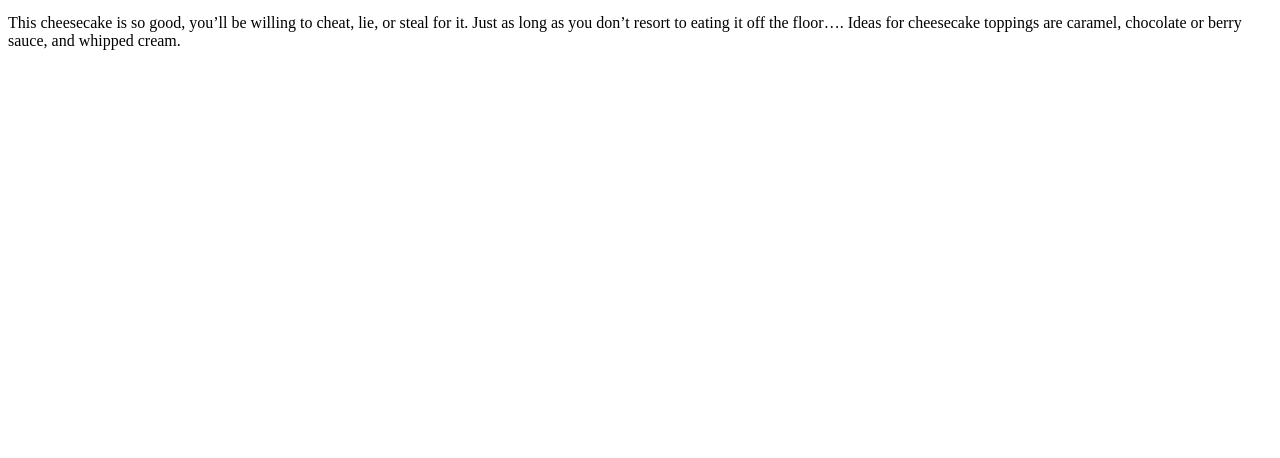
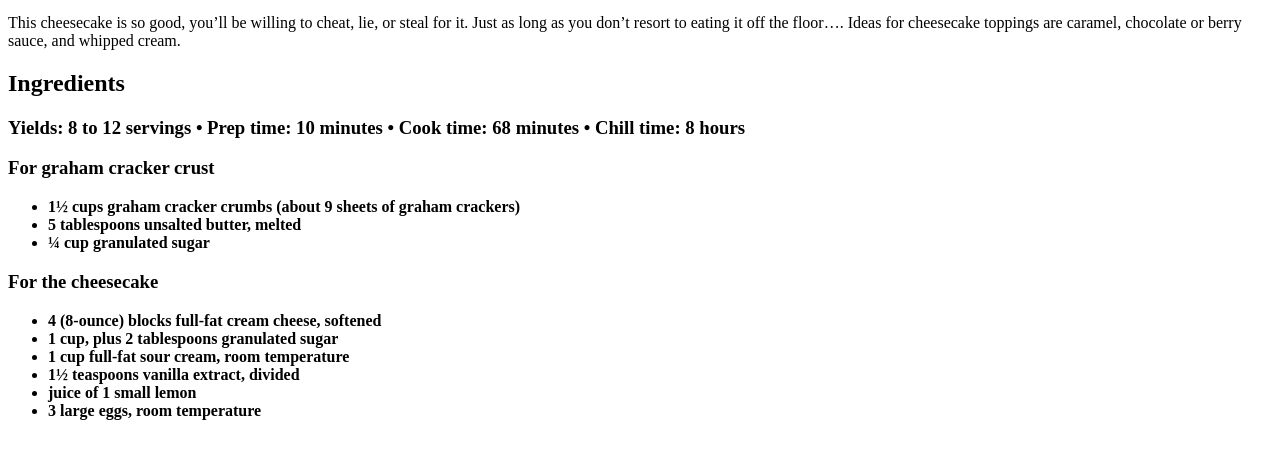
Before and after one commit to humblelamb0539/odin-recipes, a plain HTML site: page recipes/Floor-Cheesecake.html in a window 1280 px wide. Shown: the part 172-630 px from the top of the page. Drawn offline with Linux system fonts and the light colour scheme.

Commit message:
Add Ingredients

```diff
--- a/recipes/Floor-Cheesecake.html
+++ b/recipes/Floor-Cheesecake.html
@@ -11,6 +11,22 @@
     <p>While no one wanted to eat Rachel’s trifle, Rachel and Chandler couldn’t get enough of Mama’s Little Bakery cheesecakes. In the aptly named “The One With All the Cheesecakes” from season 7, Rachel and Chandler become obsessed with a cheesecake accidentally delivered to his door. So obsessed that they then steal another one from in front of their neighbor Mrs. Braverman’s door and eventually resort to eating it off the floor.</p>
     <img src="/home/humblelamb/Downloads/FloorCCfinal.jpg">
     <p>This cheesecake is so good, you’ll be willing to cheat, lie, or steal for it. Just as long as you don’t resort to eating it off the floor…. Ideas for cheesecake toppings are caramel, chocolate or berry sauce, and whipped cream.</p>
-
+    <h2>Ingredients</h2>
+    <h3><strong>Yields: 8 to 12 servings • Prep time: 10 minutes • Cook time: 68 minutes • Chill time: 8 hours<strong></h3>
+    <h3><strong>For graham cracker crust</strong></h3>
+    <ul>
+        <li><strong>1½ cups graham cracker crumbs (about 9 sheets of graham crackers)</strong></li>
+        <li><strong>5 tablespoons unsalted butter, melted</strong></li>
+        <li><strong>¼ cup granulated sugar</strong></li>
+    </ul>
+    <h3><strong>For the cheesecake</strong></h3>
+    <ul>
+        <li><strong>4 (8-ounce) blocks full-fat cream cheese, softened</strong></li>
+        <li><strong>1 cup, plus 2 tablespoons granulated sugar</strong></li>
+        <li><strong>1 cup full-fat sour cream, room temperature</strong></li>
+        <li><strong>1½ teaspoons vanilla extract, divided</strong></li>
+        <li><strong>juice of 1 small lemon</strong></li>
+        <li><strong>3 large eggs, room temperature</strong></li>
+    </ul>
 </body>
 </html>
```
